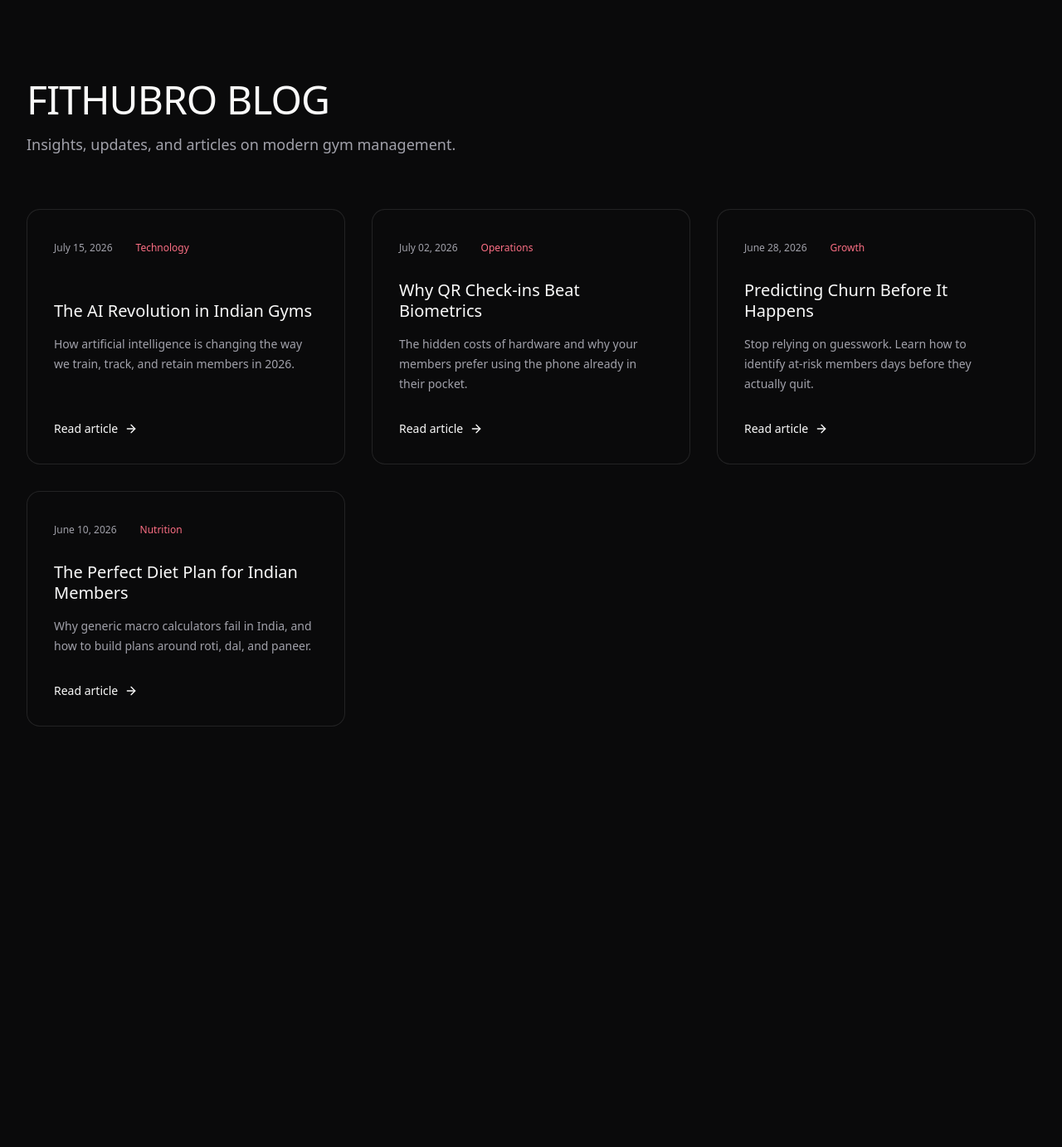
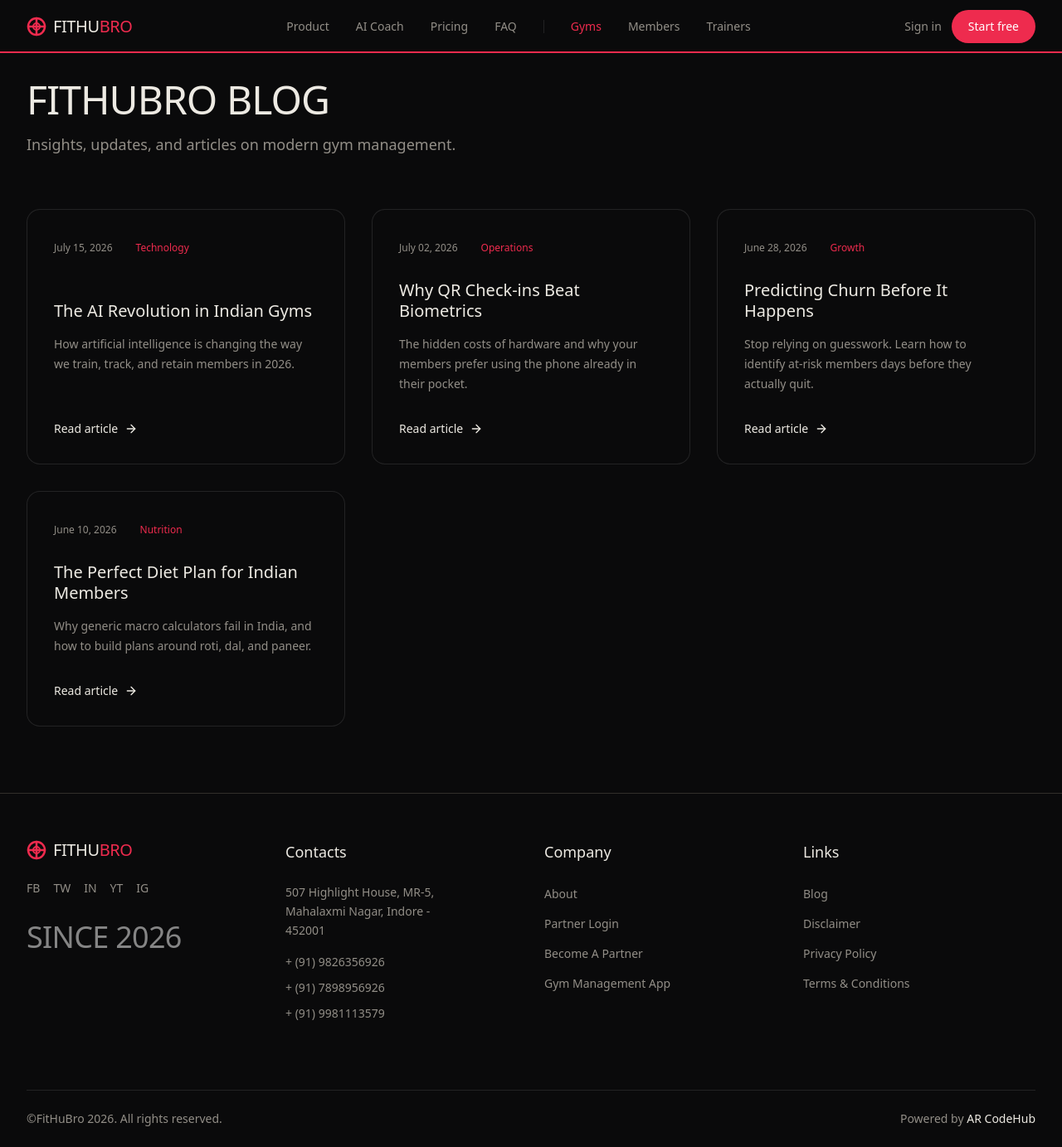
Before and after one commit to Honest-Ghost/FitHuBro-Website, a Next.js app: page /blog in a window 1280 px wide. Shown: the whole page at 83% size. Before the commit the page ends 956 px from the top, so only its background shows below. Built offline with nearby package versions, Linux system fonts and the light colour scheme.

Commit message:
fix: added missing closing div tags to static pages

```diff
--- a/src/app/blog/page.tsx
+++ b/src/app/blog/page.tsx
@@ -1,6 +1,8 @@
 import { Metadata } from 'next'
 import Link from 'next/link'
 import { ArrowRight } from 'lucide-react'
+import { Nav } from '@/components/sections/Nav'
+import { Footer } from '@/components/sections/Footer'
 
 export const metadata: Metadata = {
   title: 'Blog | FitHuBro',
@@ -44,7 +46,10 @@
 
 export default function BlogPage() {
   return (
-    <main className="min-h-screen bg-background pt-24 pb-20">
+    <div className="marketing-scope min-h-screen bg-transparent relative">
+      <div className="relative z-10 w-full">
+        <Nav persona="owners" />
+        <main className="min-h-screen bg-background pt-24 pb-20">
       <div className="mx-auto max-w-[1400px] px-5 sm:px-8">
         <div className="mb-16">
           <h1 className="text-4xl font-display font-light tracking-tight text-foreground sm:text-5xl">
@@ -87,6 +92,9 @@
           ))}
         </div>
       </div>
-    </main>
+      </main>
+      <Footer persona="owners" />
+    </div>
+  </div>
   )
 }
--- a/src/app/disclaimer/page.tsx
+++ b/src/app/disclaimer/page.tsx
@@ -1,4 +1,6 @@
 import { Metadata } from 'next'
+import { Nav } from '@/components/sections/Nav'
+import { Footer } from '@/components/sections/Footer'
 
 export const metadata: Metadata = {
   title: 'Disclaimer | FitHuBro',
@@ -7,7 +9,10 @@
 
 export default function DisclaimerPage() {
   return (
-    <main className="min-h-screen bg-background pt-24 pb-16">
+    <div className="marketing-scope min-h-screen bg-transparent relative">
+      <div className="relative z-10 w-full">
+        <Nav persona="owners" />
+        <main className="min-h-screen bg-background pt-24 pb-16">
       <div className="mx-auto max-w-3xl px-5 sm:px-8">
         <h1 className="mb-8 text-4xl font-display font-light tracking-tight text-foreground">Disclaimer</h1>
 
@@ -36,6 +41,9 @@
           </p>
         </div>
       </div>
-    </main>
+      </main>
+      <Footer persona="owners" />
+    </div>
+  </div>
   )
 }
--- a/src/app/privacy/page.tsx
+++ b/src/app/privacy/page.tsx
@@ -1,4 +1,6 @@
 import { Metadata } from 'next'
+import { Nav } from '@/components/sections/Nav'
+import { Footer } from '@/components/sections/Footer'
 
 export const metadata: Metadata = {
   title: 'Privacy Policy | FitHuBro',
@@ -7,7 +9,10 @@
 
 export default function PrivacyPage() {
   return (
-    <main className="min-h-screen bg-background pt-24 pb-16">
+    <div className="marketing-scope min-h-screen bg-transparent relative">
+      <div className="relative z-10 w-full">
+        <Nav persona="owners" />
+        <main className="min-h-screen bg-background pt-24 pb-16">
       <div className="mx-auto max-w-3xl px-5 sm:px-8">
         <h1 className="mb-8 text-4xl font-display font-light tracking-tight text-foreground">Privacy Policy</h1>
 
@@ -58,6 +63,9 @@
           </p>
         </div>
       </div>
-    </main>
+      </main>
+      <Footer persona="owners" />
+    </div>
+  </div>
   )
 }
--- a/src/app/terms/page.tsx
+++ b/src/app/terms/page.tsx
@@ -1,4 +1,6 @@
 import { Metadata } from 'next'
+import { Nav } from '@/components/sections/Nav'
+import { Footer } from '@/components/sections/Footer'
 
 export const metadata: Metadata = {
   title: 'Terms & Conditions | FitHuBro',
@@ -7,7 +9,10 @@
 
 export default function TermsPage() {
   return (
-    <main className="min-h-screen bg-background pt-24 pb-16">
+    <div className="marketing-scope min-h-screen bg-transparent relative">
+      <div className="relative z-10 w-full">
+        <Nav persona="owners" />
+        <main className="min-h-screen bg-background pt-24 pb-16">
       <div className="mx-auto max-w-3xl px-5 sm:px-8">
         <h1 className="mb-8 text-4xl font-display font-light tracking-tight text-foreground">Terms & Conditions</h1>
 
@@ -56,6 +61,9 @@
           </p>
         </div>
       </div>
-    </main>
+      </main>
+      <Footer persona="owners" />
+    </div>
+  </div>
   )
 }
```
